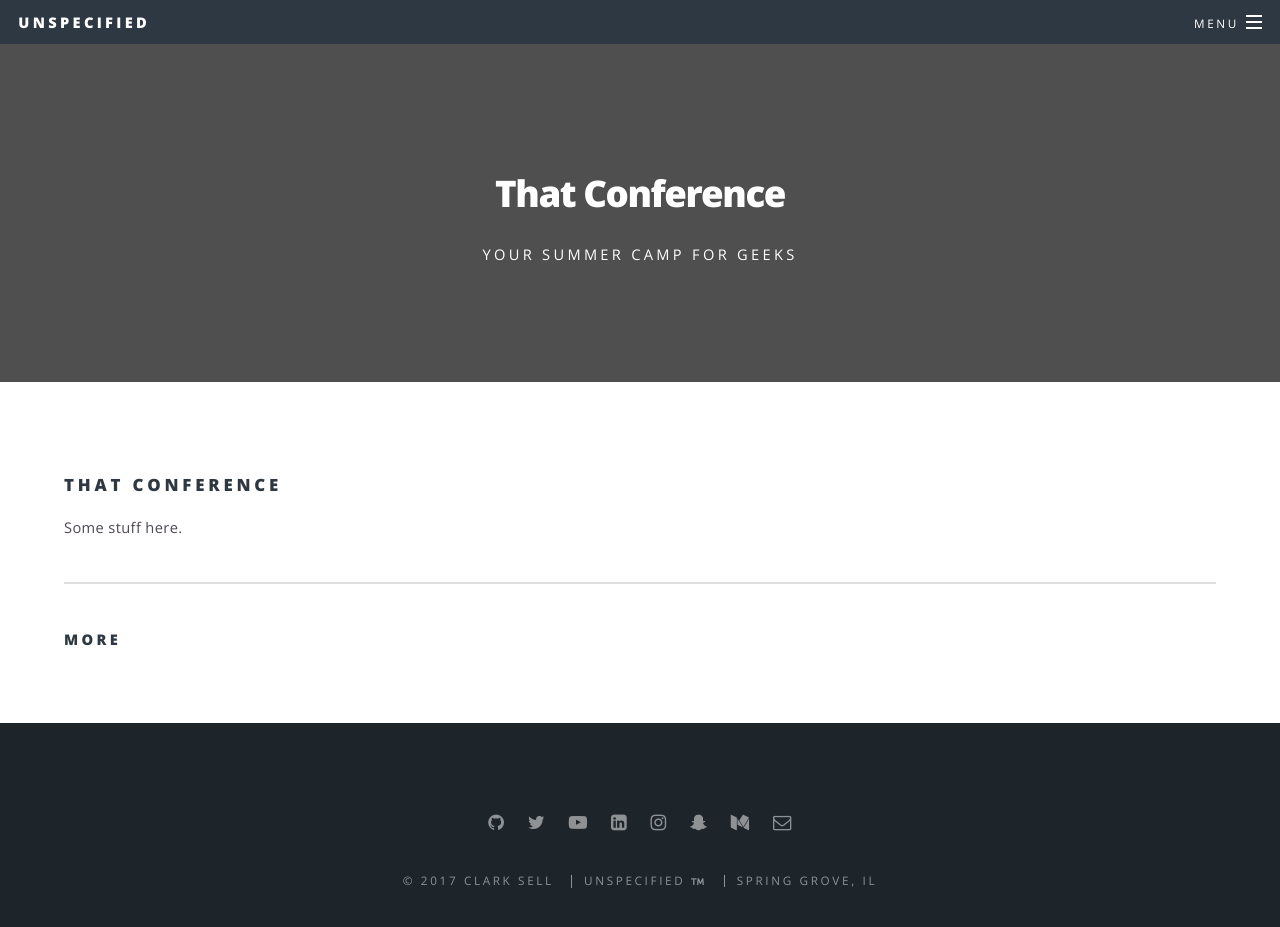
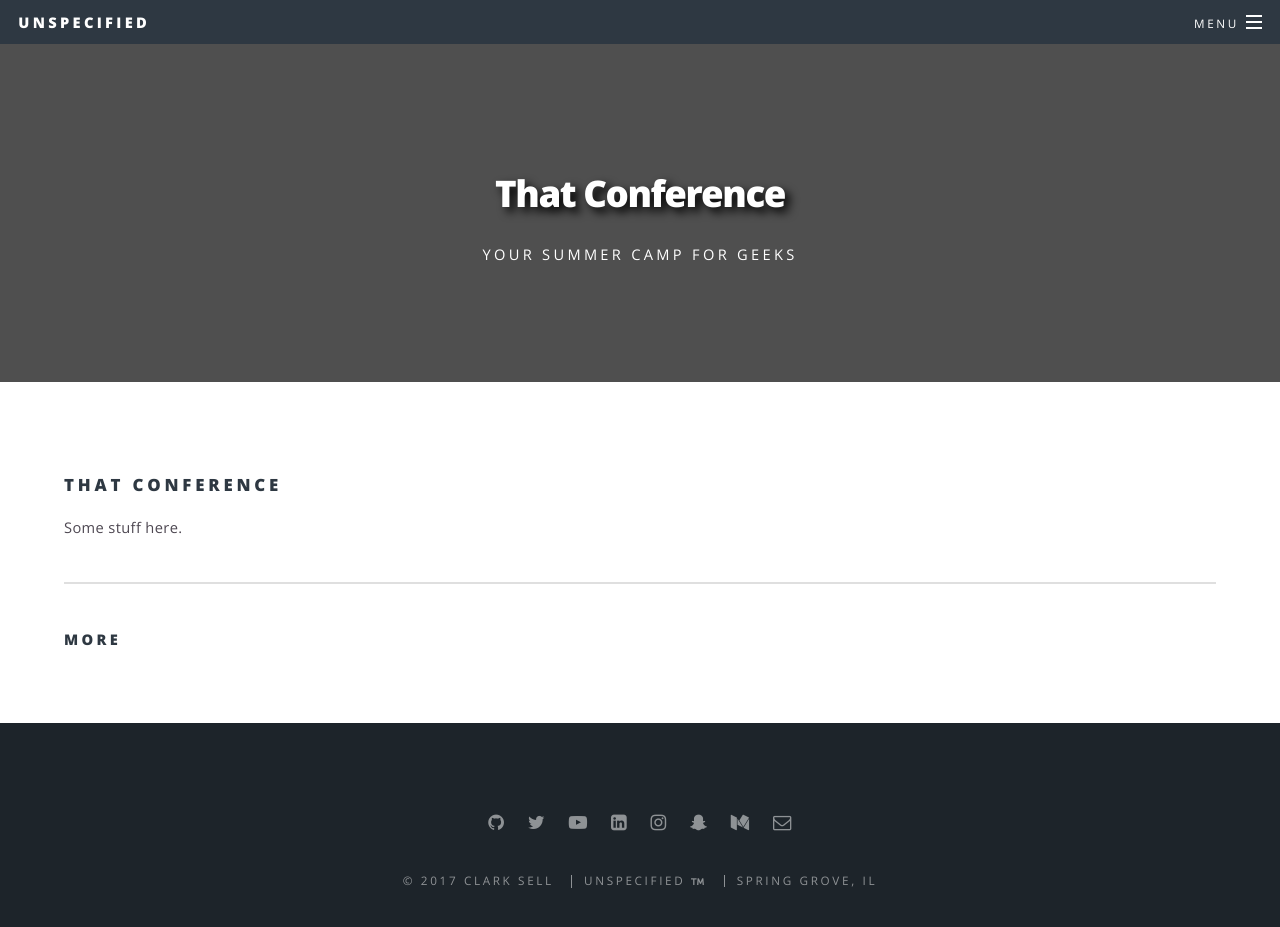
Before and after one commit to csell5/csell5.github.io, a Jekyll site: the page built from ThatConference.html, in a window 1280 px wide and 974 px high. Shown: the top 927 px of the window. Built offline with Jekyll 4.4.1, drawn with Linux system fonts in a browser that asks for light colours.

Commit message:
added more shadow

```diff
--- a/_layouts/page.html
+++ b/_layouts/page.html
@@ -4,7 +4,7 @@
 <article id="main">
 
   <header style="background-image: -webkit-linear-gradient(top, rgba(0,0,0,0.5), rgba(0,0,0,0.5)), url({% if page.image %}{{ page.image | prepend: site.url }}{% else %}{{ site.image | prepend: site.url }}{% endif %});" >
-    <h2>{{ page.title }}</h2>
+    <h2 class="shadowed">{{ page.title }}</h2>
     <p>{{ page.subTitle }}</p>
   </header>
 
```
